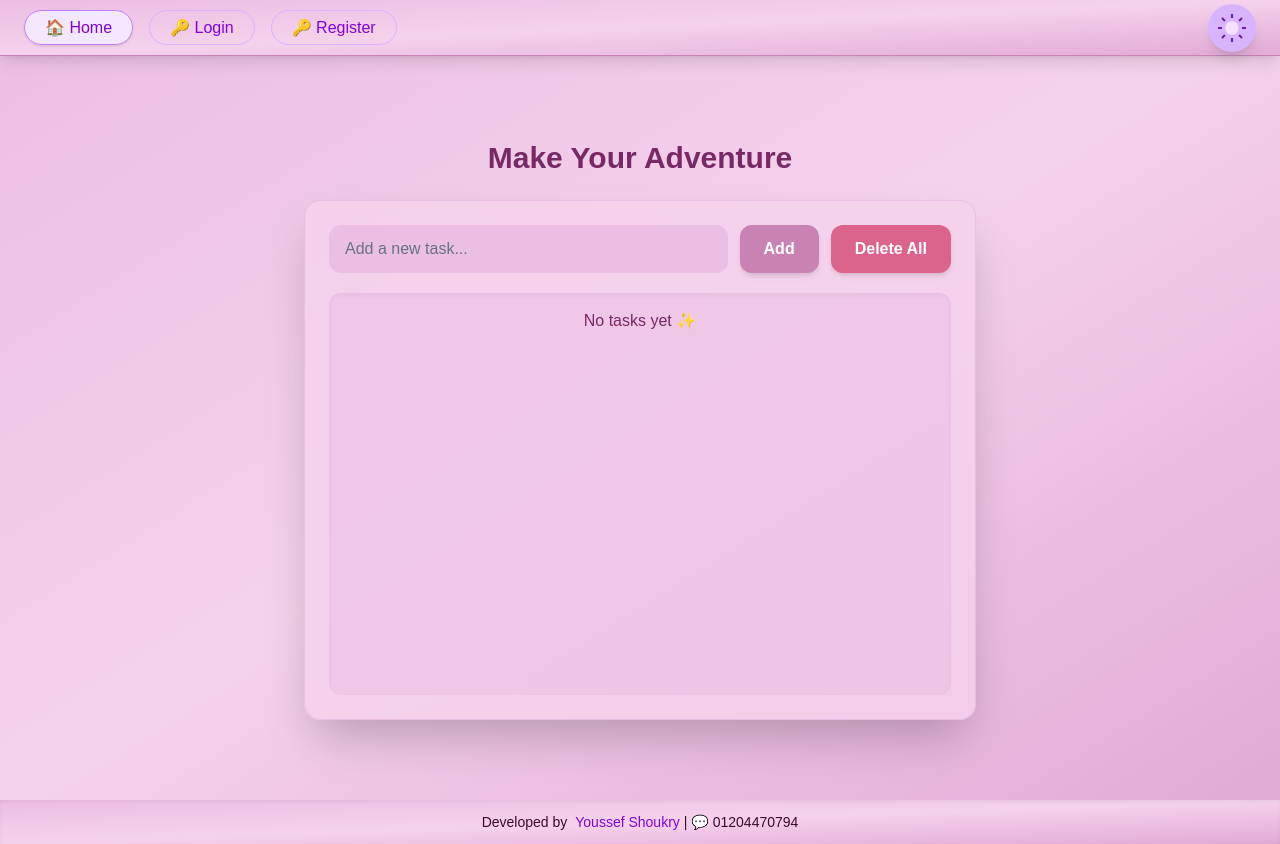
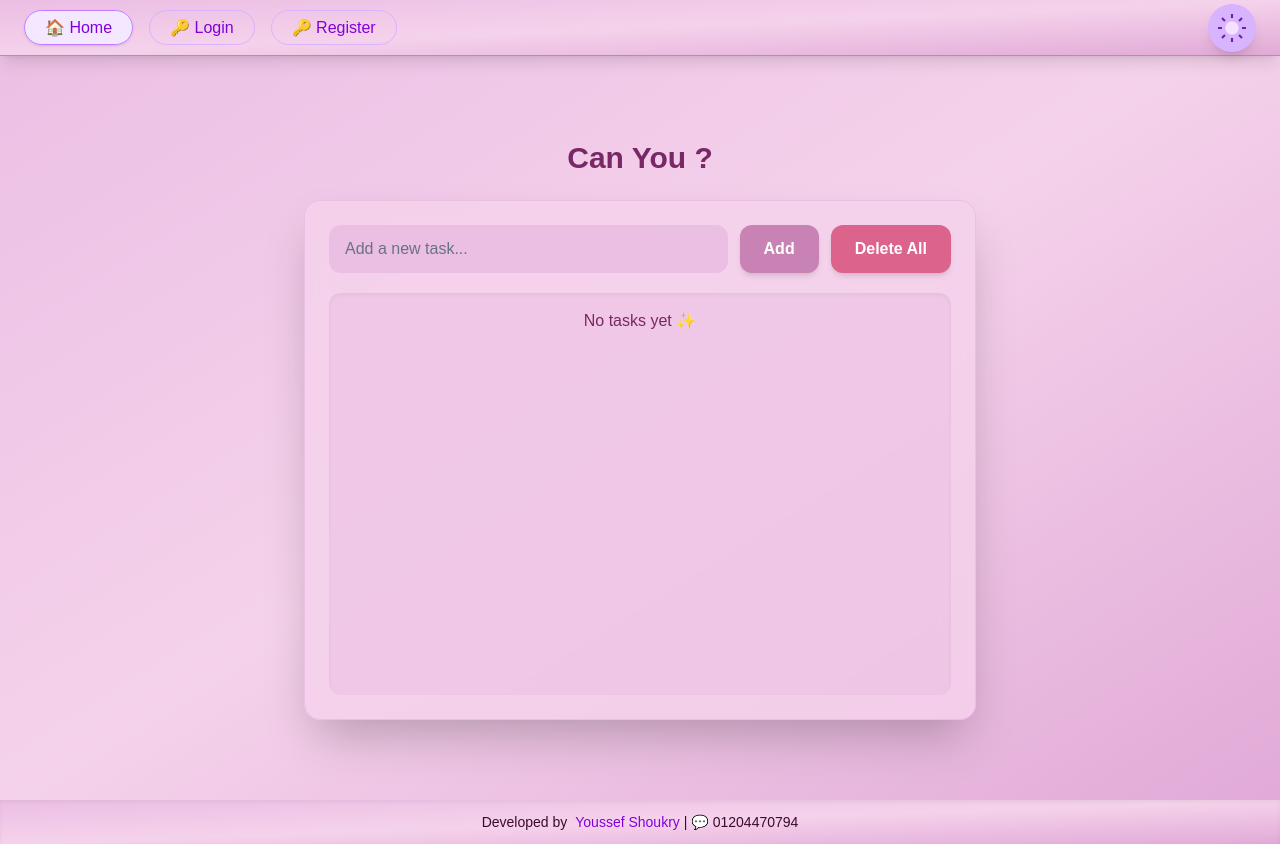
Before and after one commit to youssefshoukry1/To-do-List, a Next.js app: page / in a window 1280 px wide. Built offline with nearby package versions, Linux system fonts and the light colour scheme.

Commit message:
update project

```diff
--- a/src/app/Navbar/Navbar.tsx
+++ b/src/app/Navbar/Navbar.tsx
@@ -52,7 +52,7 @@ const handleMood = () => {
     className={`px-3 sm:px-4 md:px-5 py-1.5 sm:py-2 rounded-full transition-all duration-300 shadow-md text-xs sm:text-sm md:text-base
       ${
         mood === "light"
-          ? "bg-gradient-to-r from-purple-400 to-indigo-500 text-white hover:shadow-purple-400/40"
+          ? "bg-[#d8b4fe] hover:shadow-purple-300/60"
           : "bg-gradient-to-r from-red-500 to-red-700 text-white hover:shadow-red-500/30"
       }`}
   >
--- a/src/app/page.tsx
+++ b/src/app/page.tsx
@@ -70,7 +70,7 @@ const {mood} = useContext(UserContext)
       mood === "light" ? "text-[rgb(120,40,100)]" : "text-green-400"
     } lg:pt-15`}
   >
-    Make Your Adventure
+    Can You ?
   </motion.h1>
 
   {/* الفورم */}
```
